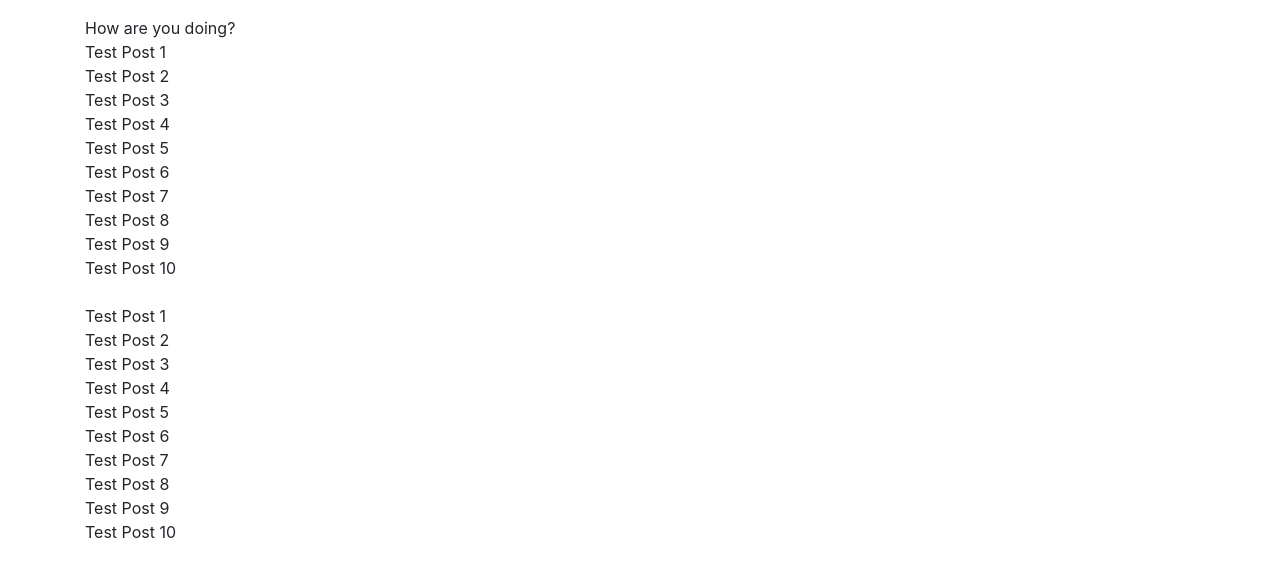
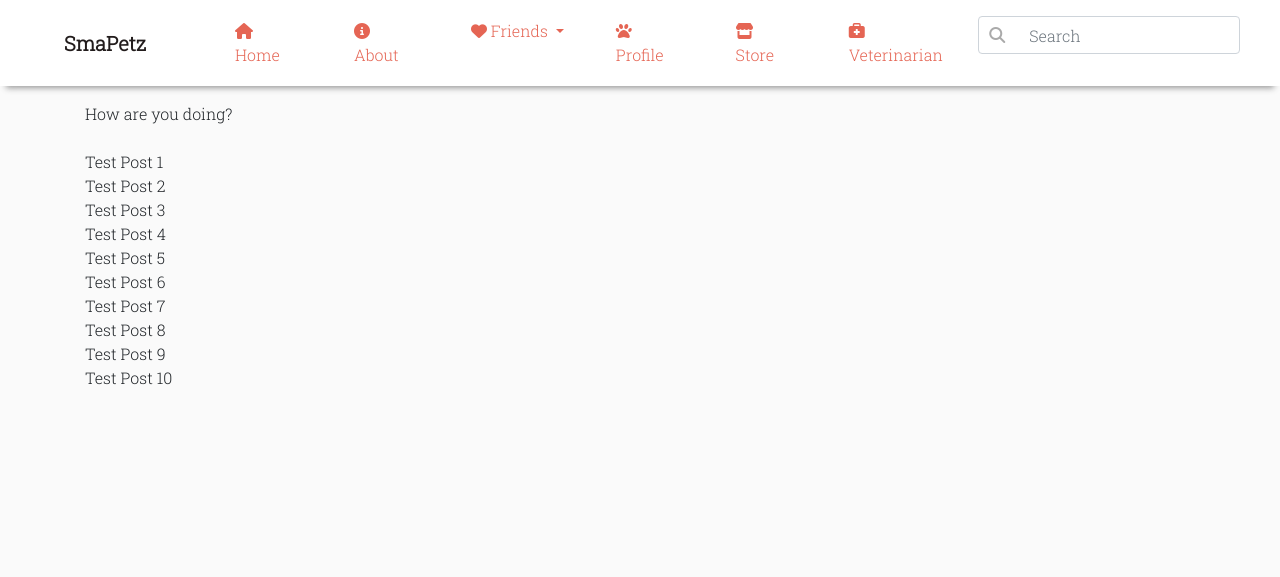
Before and after one commit to NimnaJ98/SmaPetz_Net, a Django app: page / in a window 1280 px wide. Shown: the top 577 px of the page. Run offline with Django 4.2, Linux system fonts and the light colour scheme; data comes from the database, SQL or seed files in the repository; some libraries are stand-ins or nearby versions.

Commit message:
added navbar

```diff
--- /dev/null
+++ b/SmaPetz/posts/static/posts/post.css
@@ -0,0 +1,41 @@
+body{
+    background: #fafafa !important;
+}
+.navbar {
+    background-color: #ffffff !important;
+    -webkit-box-shadow: 0 8px 6px -6px #999;
+    -moz-box-shadow: 0 8px 6px -6px #999;
+    box-shadow: 0 8px 6px -6px #999;
+}
+.nav-link{
+    margin: 3px;
+    color:#e56554 !important;
+}
+.nav-item :hover{
+    color:#f8bf7a !important;
+}
+li.nav-item{
+    margin-left: 30px;
+}
+
+form.btn-outline{
+    color: #e56554 !important;
+}
+.has-search .form-control {
+    padding-left: 50px;
+    align-items: center;
+}
+
+.has-search .form-control-feedback {
+    position: absolute;
+    z-index: 2;
+    display: block;
+    width: 2.375rem;
+    height: 2.375rem;
+    line-height: 2.375rem;
+    text-align: center;
+    color: #aaa;
+}
+.navbar-brand{
+    color: #221c1c !important;
+}
--- a/SmaPetz/posts/templates/posts/main.html
+++ b/SmaPetz/posts/templates/posts/main.html
@@ -1,4 +1,10 @@
 {% extends 'base.html' %}
+{% load static %}
+
+{% block scripts %}
+    <link rel="stylesheet" href={% static 'posts/post.css' %}>
+    <script src={% static 'posts/post.js' %} defer></script>
+{% endblock scripts %}
 
 {% block title %}
     home
--- a/SmaPetz/posts/views.py
+++ b/SmaPetz/posts/views.py
@@ -8,10 +8,9 @@ from django.core import serializers
 
 def home_view(request):
     #query set to grab all the posts
-    qs = Post.objects.all()
     context = {
         'hello': 'hello world',
-        'qs': qs
+
     }
     return render(request, 'posts/main.html', context)
 
--- a/SmaPetz/static/style.css
+++ b/SmaPetz/static/style.css
@@ -1,3 +1,9 @@
+* {
+    margin: 0px;
+    padding: 0px;
+    font-family: 'Poppins', sans-serif;
+    font-family: 'Roboto Slab', serif;
+}
 .not-visible{
     display: none;
 }
--- a/SmaPetz/templates/base.html
+++ b/SmaPetz/templates/base.html
@@ -22,6 +22,9 @@
     <link rel="stylesheet" href={% static 'style.css' %}>
     <script src={% static 'main.js' %} defer></script>
 
+    <!-- font awesome css-->
+    <script src="https://kit.fontawesome.com/27743883ae.js" crossorigin="anonymous"></script>
+    <link href="https://fonts.googleapis.com/css2?family=Poppins:wght@200&family=Roboto+Slab:wght@300&display=swap" rel="stylesheet">
     {% block scripts %}{% endblock scripts %}
 
     <title>Pet Network | {% block title %}{% endblock title %}</title>
@@ -29,6 +32,7 @@
 
   <body>
     <!--Navbar-->
+    {% include 'navbar.html' %}
 
     <div class="container mt-3">
         {% block content %}
--- /dev/null
+++ b/SmaPetz/templates/navbar.html
@@ -0,0 +1,48 @@
+{% load static %}
+
+<nav class="navbar navbar-expand-lg navbar-light bg-light">
+    <a class="navbar-brand mr-5 ml-5" href="#"> <b>SmaPetz</b></a>
+    <button class="navbar-toggler" type="button" data-toggle="collapse" data-target="#navbarSupportedContent" aria-controls="navbarSupportedContent" aria-expanded="false" aria-label="Toggle navigation">
+        <i class="fa-solid fa-bars"></i>
+    </button>
+
+    <div class="collapse navbar-collapse" id="navbarSupportedContent">
+      <ul class="navbar-nav mr-auto">
+        <li class="nav-item active">
+            <a class="nav-link" href="#"> <i class="fa-solid fa-house mr-2"></i> Home </a>
+        </li>
+        <li class="nav-item">
+          <a class="nav-link" href="#"><i class="fas fa-info-circle mr-2"></i> About</a>
+        </li>
+        <li class="nav-item dropdown">
+          <a class="nav-link dropdown-toggle" href="#" id="navbarDropdown" role="button" data-toggle="dropdown" aria-expanded="false">
+            <i class="fas fa-heart"></i>
+            Friends
+          </a>
+          <div class="dropdown-menu" aria-labelledby="navbarDropdown">
+            <a class="dropdown-item" href="#">Action</a>
+            <a class="dropdown-item" href="#">Another action</a>
+            <div class="dropdown-divider"></div>
+            <a class="dropdown-item" href="#">Something else here</a>
+          </div>
+        </li>
+
+
+        <li class="nav-item">
+            <a class="nav-link" href="#"> <i class="fa-solid fa-paw mr-2"></i> Profile</a>
+        </li>
+        <li class="nav-item">
+            <a class="nav-link" href="#"> <i class="fa-solid fa-store mr-2"></i> Store</a>
+        </li>
+        <li class="nav-item">
+          <a class="nav-link" href="#"> <i class="fa-solid fa-briefcase-medical mr-2"></i> Veterinarian</a>
+        </li>
+      </ul>
+
+      <div class="form-group has-search pl-2 mr-4">
+        <span class="fa fa-search form-control-feedback"></span>
+        <input type="text" class="form-control" placeholder="Search">
+    </div>
+
+    </div>
+</nav>
```
Also changed, not shown: SmaPetz/posts/static/posts/images/bg.png (added), SmaPetz/posts/static/posts/images/bg_w.png (added), SmaPetz/posts/static/posts/images/logo.png (added), SmaPetz/posts/static/posts/post.js (added).
